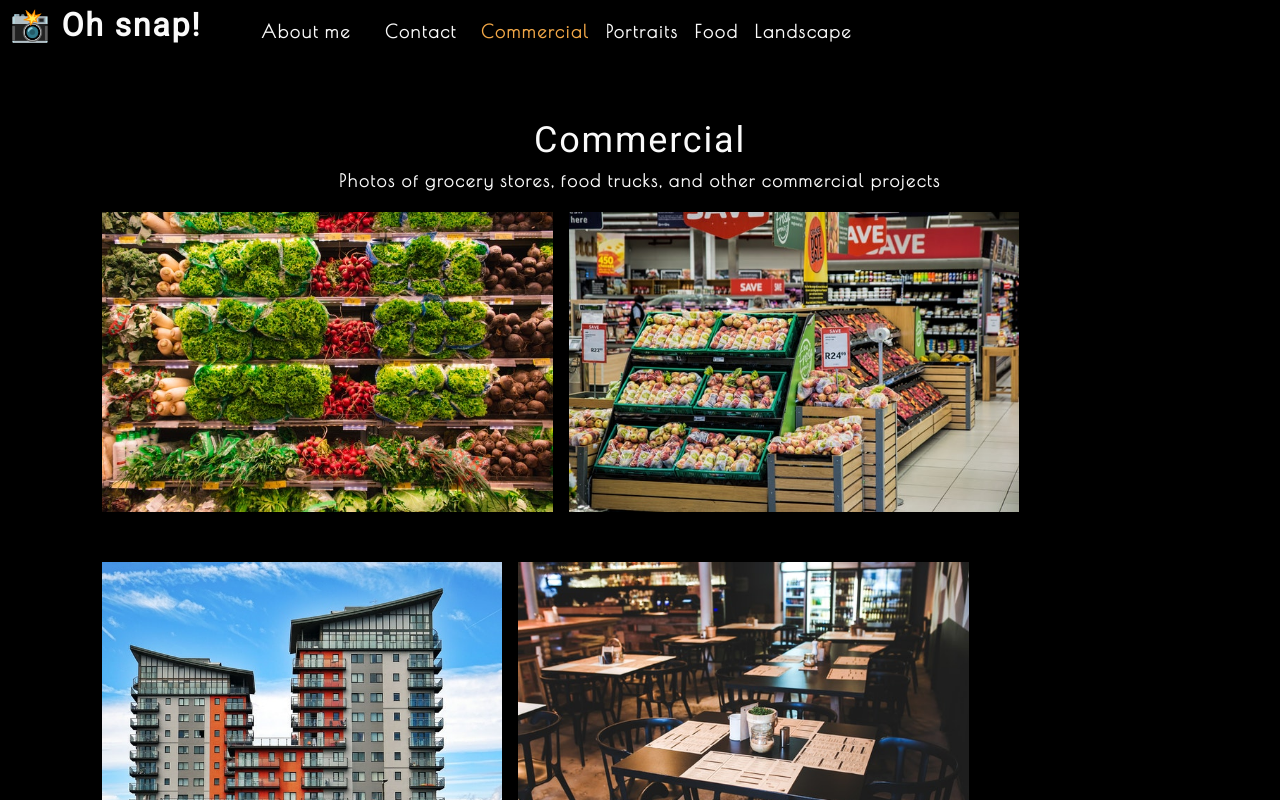
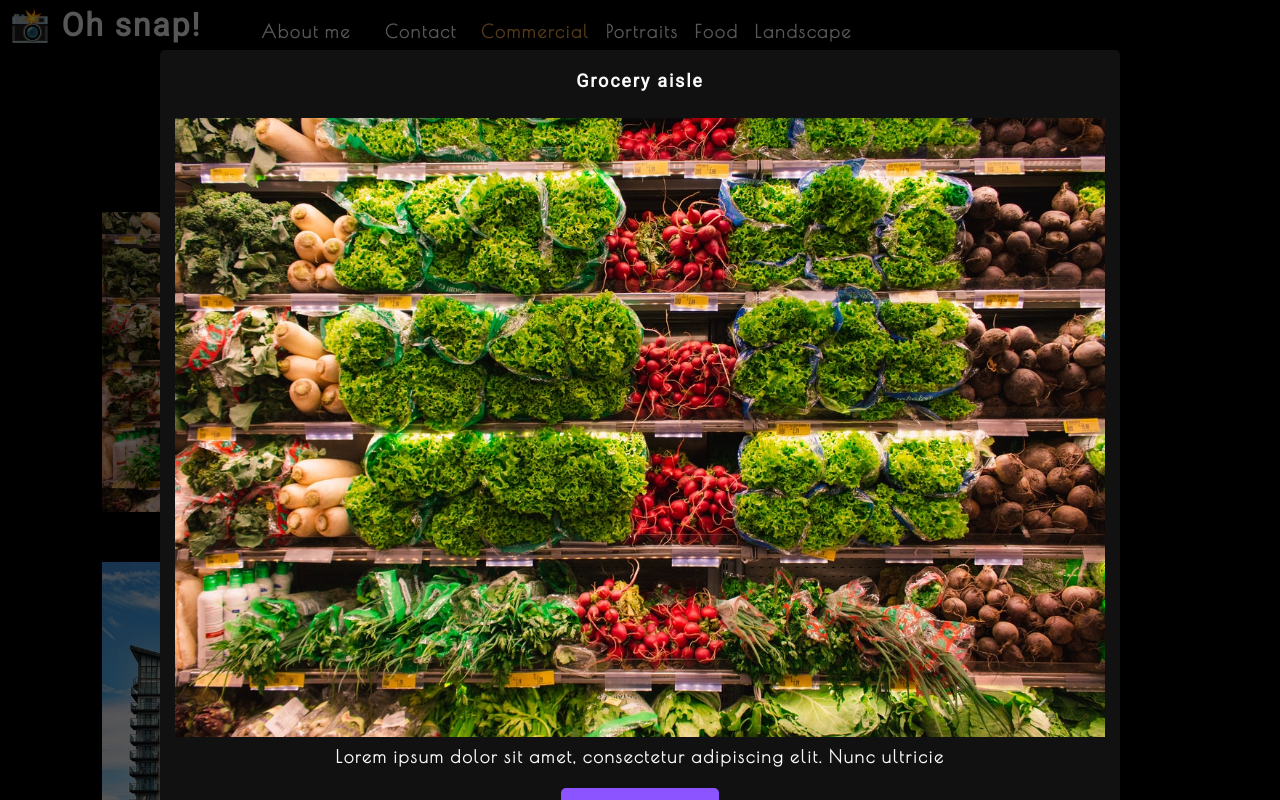
Before and after one commit to meghankbock/photo-port, a React (Create React App) app: page / in a window 1280 px wide. Both pictures are taken after a click on the picture 327 px from the left and 361 px from the top of the page. Shown: the top 800 px of the page. Built offline with nearby package versions, Linux system fonts and the light colour scheme.

Commit message:
set up modal component

```diff
--- /dev/null
+++ b/src/components/Modal/index.js
@@ -0,0 +1,20 @@
+import React from 'react';
+
+function Modal({currentPhoto}) {
+    const {name, category, description, index} = currentPhoto;
+
+    return (
+        <div className="modalBackdrop">
+            <div className="modalContainer">
+                <h3 className="modalTitle">{name}</h3>
+                <img src={require(`../../assets/large/${category}/${index}.jpg`).default} alt="current category" />
+                <p>{description}</p>
+                <button type="button">
+                    Close this modal
+                </button>
+            </div>
+        </div>
+    );
+};
+
+export default Modal;
--- a/src/components/PhotoList/index.js
+++ b/src/components/PhotoList/index.js
@@ -1,5 +1,5 @@
 import React, { useState } from "react";
-//import Modal from '../Modal';
+import Modal from '../Modal';
 
 function PhotoList({ category }) {
   const [photos] = useState([
@@ -121,14 +121,25 @@
 
   const currentPhotos = photos.filter((photo) => photo.category === category);
 
+  const [currentPhoto, setCurrentPhoto] = useState();
+
+  const [isModalOpen, setIsModalOpen] = useState(false);
+
+  const toggleModal = (image, i) => {
+    setCurrentPhoto({...image, index: i});
+    setIsModalOpen(true);
+  };
+
   return (
     <div>
+      {isModalOpen && <Modal currentPhoto={currentPhoto}/>}
       <div className="flex-row">
         {currentPhotos.map((image, i) => (
           <img
             src={require(`../../assets/small/${category}/${i}.jpg`).default}
             alt={image.name}
             className="img-thumbnail mx-1"
+            onClick={() => toggleModal(image, i)}
             key={image.name}
           />
         ))}
```
